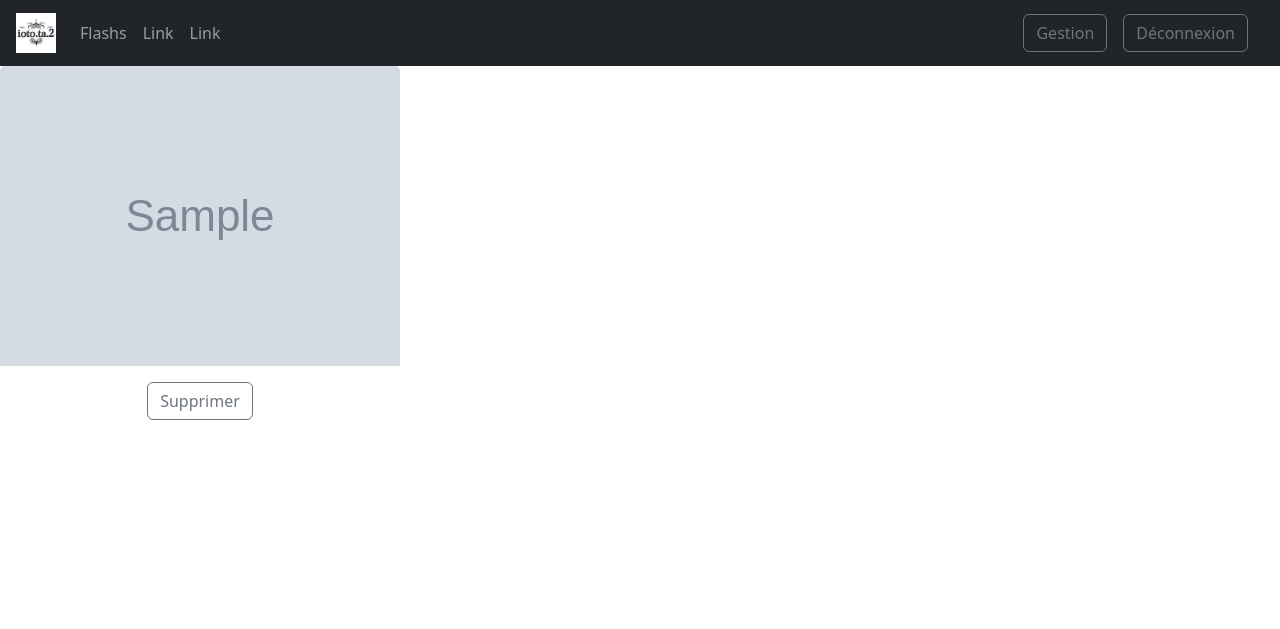
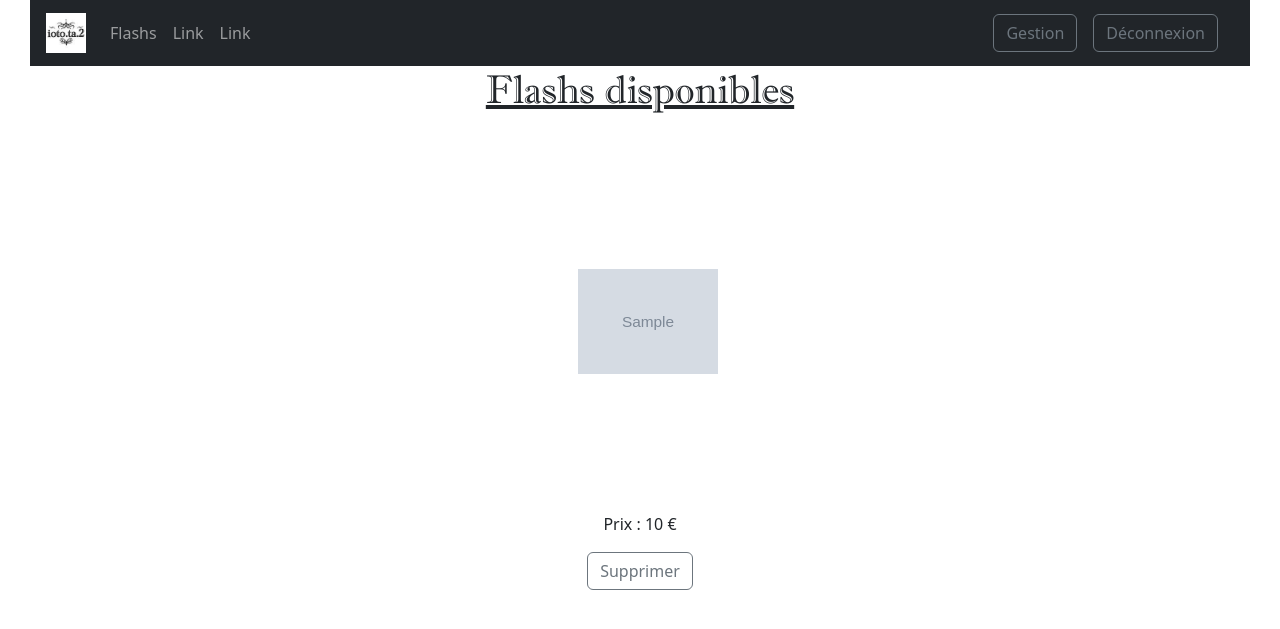
Before and after one commit to BalleOrange/ioto, a PHP site: page /flashs.php in a window 1280 px wide. Shown: the top 629 px of the page. Run offline with PHP 8.4, Linux system fonts and the light colour scheme; the visitor is signed in with stand-in values (Sample User, id 1); tables that the repository leaves empty or names only in its code hold one stand-in row (values such as "Sample post"); grey boxes marked "Sample" are stand-in pictures.

Commit message:
flash avancé

```diff
--- a/flashs.php
+++ b/flashs.php
@@ -5,9 +5,11 @@
     <meta name="viewport" content="width=device-width, initial-scale=1.0">
     <link href="https://cdn.jsdelivr.net/npm/bootstrap@5.3.2/dist/css/bootstrap.min.css" rel="stylesheet">
     <script src="https://cdn.jsdelivr.net/npm/bootstrap@5.3.2/dist/js/bootstrap.bundle.min.js"></script>
+    <link rel="stylesheet" href="style.css">
+    <script src="test.js"></script>
     <title>Flashs</title>
 </head>
-<body>
+<body class="test text-center">
     <?php
         session_start();
         include_once("navbar.php");
@@ -15,12 +17,18 @@
         require_once('bdd/ioto.php');
         $stmt = $connexion->prepare("SELECT * FROM flashs");
         $stmt->execute();
-        echo '<div class="d-flex">';
+        echo '<h1 class="text-decoration-underline">Flashs disponibles</h1><br>';
+        echo '<div class="row justify-content-center">';
         while($enregistrement = $stmt->fetch(PDO::FETCH_OBJ))
         {
-            echo '<div class="card text-center border-0" style="width:auto">';
-            echo '<img class="card-img-top" src="img/'. $enregistrement->image .'" alt="Image invalide">';
+            echo '<div class="col-lg-2 col-md-3 col-sm-4 col-6 mb-3">'; // Utilisation de différentes classes de colonnes pour les écrans de différentes tailles
+            echo '<div class="card text-center border-0">';
+            echo '<img class="card-img-top flashs" src="img/'. $enregistrement->image .'" alt="Image invalide" onclick="agrandirImage(this)">';
+            echo '<div class="modal" onclick="masquerAgrandi(this)">';
+            echo '<img src="img/'. $enregistrement->image .'" alt="Invalide" class="imageAgrandie">';
+            echo '</div>';
             echo '<div class="card-body">';
+            echo '<p>Prix : '. $enregistrement->prix .' €</p>';
             if(isset($_SESSION['loggedin']))
             {
                 echo '<form method="post">';
@@ -37,21 +45,7 @@
             }
             echo '</div>';
             echo '</div>';
-           /* echo '<img src="img/'. $enregistrement->image .'" alt="Image invalide">';
-            if(isset($_SESSION['loggedin']))
-            {
-                echo '<form method="post">';
-                echo '<input type="submit" class="btn btn-outline-secondary" name="supprimer_'.$enregistrement->numero.'" value="Supprimer">';
-                echo '</form>';
-                if(isset($_POST["supprimer_$enregistrement->numero"]))
-                {
-                    $stmt = $connexion->prepare("DELETE FROM flashs WHERE numero =:numero");
-                    $stmt->bindParam(":numero", $enregistrement->numero);
-                    $stmt->execute();
-                    header("Location: flashs.php");
-                    exit();
-                }
-            }*/
+            echo '</div>';
         }
         echo '</div>';
     ?>
--- a/style.css
+++ b/style.css
@@ -29,3 +29,32 @@
     text-align: center; /* Centre le texte horizontalement */
     margin-top: 100px; /* Ajuste la marge en haut pour centrer le texte verticalement */
 }
+
+.flashs{
+    min-width: 200px;
+    min-height: 350px;
+    max-width: 200px; /* Pour éviter que les images ne dépassent la largeur spécifiée */
+    max-height: 350px; /* Pour éviter que les images ne dépassent la hauteur spécifiée */
+    object-fit: contain;
+    padding: 30px;
+}
+
+/* Style pour la fenêtre modale */
+.modal {
+    display: none; /* Par défaut, la fenêtre modale est cachée */
+    position: fixed;
+    top: 0;
+    left: 0;
+    width: 100%;
+    height: 100%;
+    background-color: rgba(0, 0, 0, 0.7); /* Fond semi-transparent */
+    z-index: 9999;
+    justify-content: center;
+    align-items: center;
+}
+/* Style pour l'image agrandie */
+.imageAgrandie {
+    max-width: 100%; /* Taille maximale de l'image agrandie */
+    max-height: 100%; /* Taille maximale de l'image agrandie */
+    cursor: pointer; /* Curseur pointeur pour indiquer que l'image est cliquable */
+}
```
